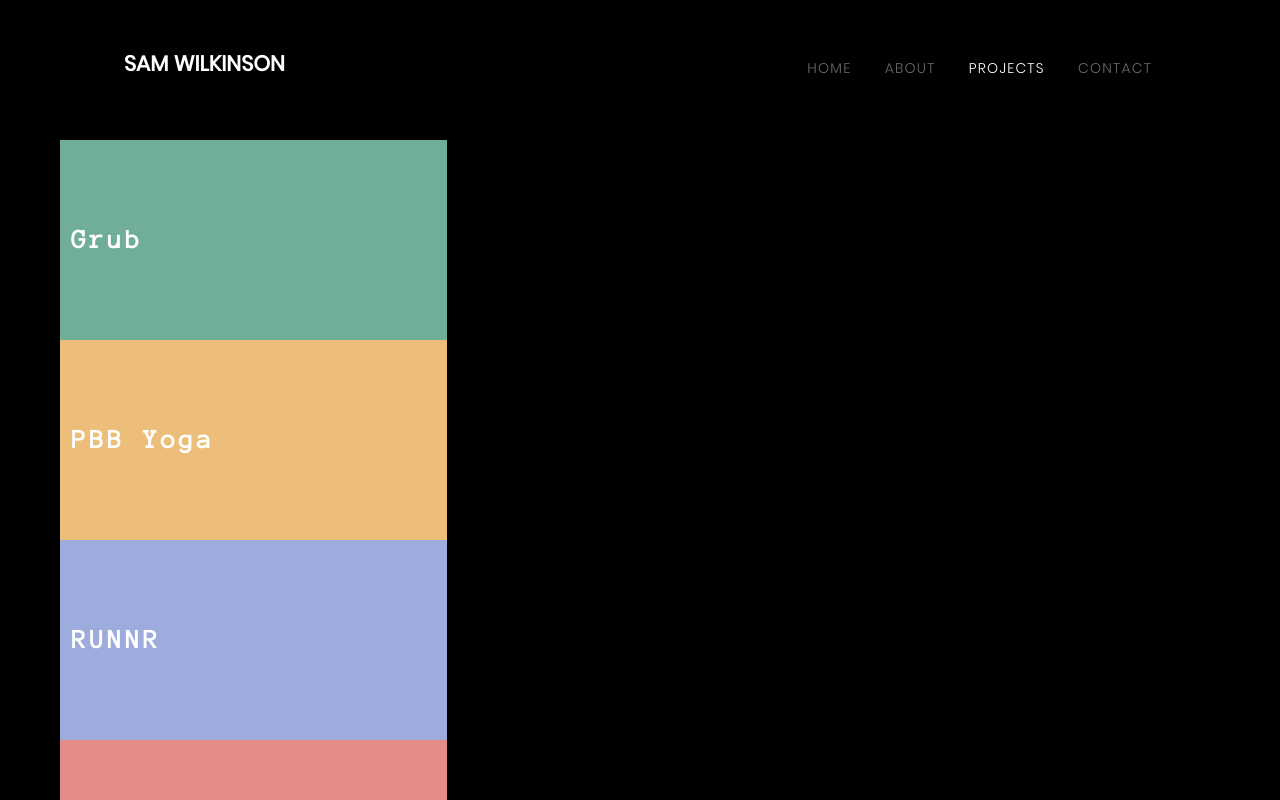
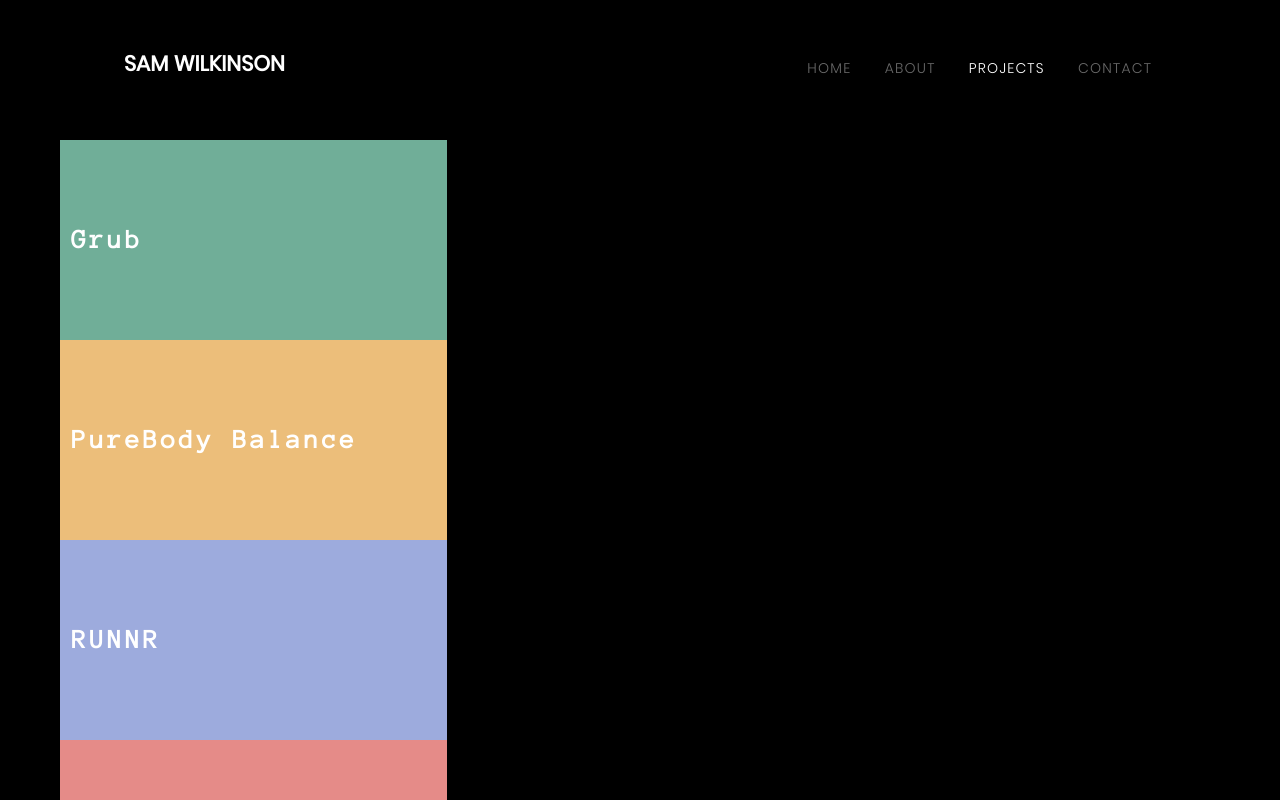
Before and after one commit to scw528/Portfolio, a Vue app: page /projects in a window 1280 px wide. Shown: the top 800 px of the page. Built offline with nearby package versions, Linux system fonts and the light colour scheme.

Commit message:
some minor text changes

```diff
--- a/src/views/projects.vue
+++ b/src/views/projects.vue
@@ -59,14 +59,14 @@ export default {
       {name: "Grub",
         description: "Working with two other University of Saskatchewan graduates, we aim to decrease waste,\
         by providing alternatives for single-use takeout cups and containers. <br/><br/> I developed a fully responsive\
-        website to generate and promote our business.",
+        website to advertise and promote our business.",
         stack: "React, Firebase",
         github: "/gitgrub",
         link: "grub",
         color: "#70AE98", active: false
       },
-      {name: "PBB Yoga",
-        description: "PBB or PureBody Balance is a web application for a Yoga and Melt Method business located in\
+      {name: "PureBody Balance",
+        description: "PureBody Balance is a web application for a Yoga and Melt Method business located in\
         Saskatoon, SK. <br/><br/> I developed a responsive and dynamic website to promote their business, as well as a custom CMS\
         that allows them to update their calendar.",
         stack: "Node.js, Vue.js, Firebase",
```
